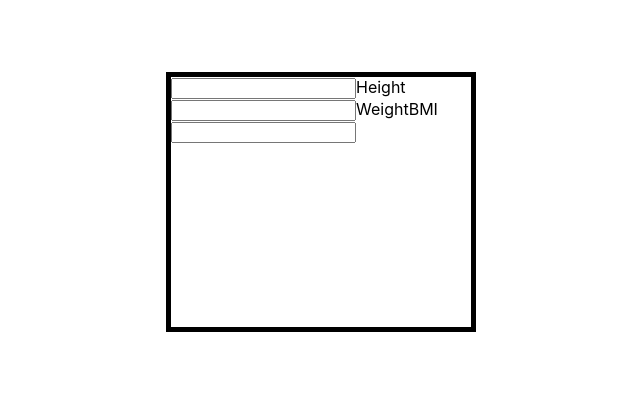
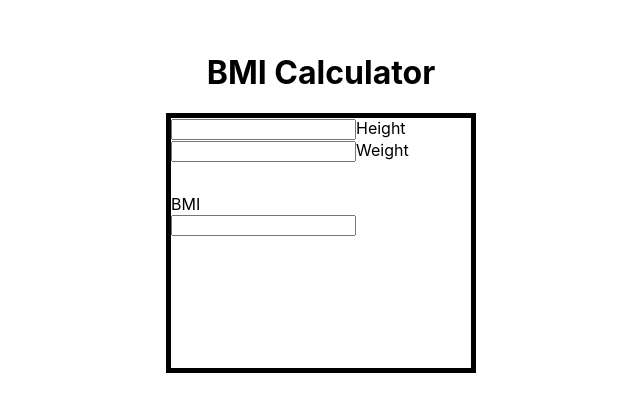
Before and after one commit to hazu100/BMI-Calculator1, a React (Create React App) app: page / in a window 1280 px wide. Shown: the part 198-610 px from the top of the page, without its empty margins (319-959 px from the left). Built offline with nearby package versions, Linux system fonts and the light colour scheme.

Commit message:
Changed alignment

```diff
--- a/src/App.css
+++ b/src/App.css
@@ -3,4 +3,5 @@
   display: flex;
     justify-content: center;
     align-items: center;
+    flex-direction: column;
 }
--- a/src/Calculator/BMICalculator.css
+++ b/src/Calculator/BMICalculator.css
@@ -2,5 +2,8 @@
     height: 250px;
     width: 300px;
     border: 5px solid black;
+}
 
+.bmi{
+    margin-top: 2rem;
 }
--- a/src/Calculator/BMICalculator.js
+++ b/src/Calculator/BMICalculator.js
@@ -3,11 +3,14 @@ import './BMICalculator.css';
 const BMICalculator = () => {
 
     return (
-        <div className='calWrapper'>
-            <input type='text' /><span>Height</span>
-            <input type='text' /><span>Weight</span>
-            <span>BMI</span><input type='text' />
-        </div>
+        <>
+            <h1>BMI Calculator</h1>
+            <div className='calWrapper'>
+                <input type='text' /><span>Height</span>
+                <input type='text' /><span>Weight</span>
+                <div className="bmi">BMI</div><input type='text' />
+            </div>
+        </>
     );
 
 }
```
